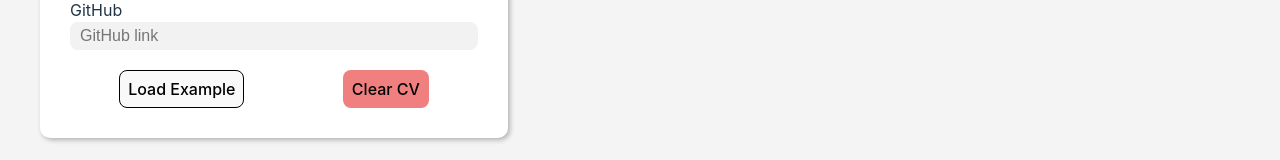
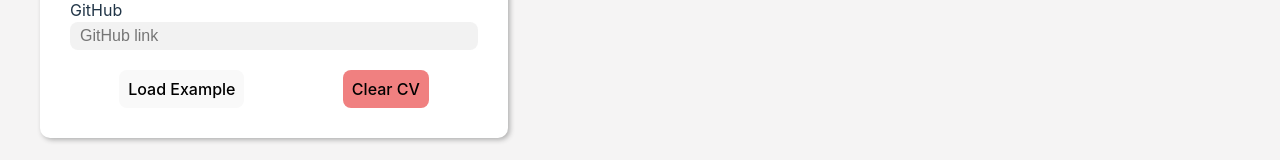
Before and after one commit to BrynyPatchett/cv-generator, a React (Vite) app: page / in a window 1280 px wide. Shown: the part 473-633 px from the top of the page. Built offline with nearby package versions, Linux system fonts and the light colour scheme.

Commit message:
removed border styling from load button, added fonts to textboxs

```diff
--- a/src/App.jsx
+++ b/src/App.jsx
@@ -18,8 +18,6 @@ function App() {
   }
 
   //personinfo object contain information about a person
-
-
 
   //Description object of panel inputs, Key is variable that input edits, value is placeholder for input.
   const panelDescriptions = {
--- a/src/main.jsx
+++ b/src/main.jsx
@@ -4,7 +4,5 @@ import App from './App.jsx'
 import './index.css'
 
 ReactDOM.createRoot(document.getElementById('root')).render(
-
     <App className="app" />
-
 )
--- a/src/styles/inputComponents/personalInfo.css
+++ b/src/styles/inputComponents/personalInfo.css
@@ -39,7 +39,3 @@ input{
 .fullName{
     font-weight: 100;
 }
-
-.load-button{
-    border-color: black;
-}
--- a/src/styles/inputComponents/section.css
+++ b/src/styles/inputComponents/section.css
@@ -39,6 +39,11 @@ background-color: rgb(175, 175, 175);
 textarea{
     grid-column: 1/3;
     resize: none;
+    border-radius: 10px;
+    border: none;
+    background-color: rgba(236, 236, 236, 0.685);
+    font-family: Inter, system-ui, Avenir, Helvetica, Arial, sans-serif;
+    font-size: 0.9rem;
     @media (max-width: 768px){
         grid-column:auto/auto;
     }
```
